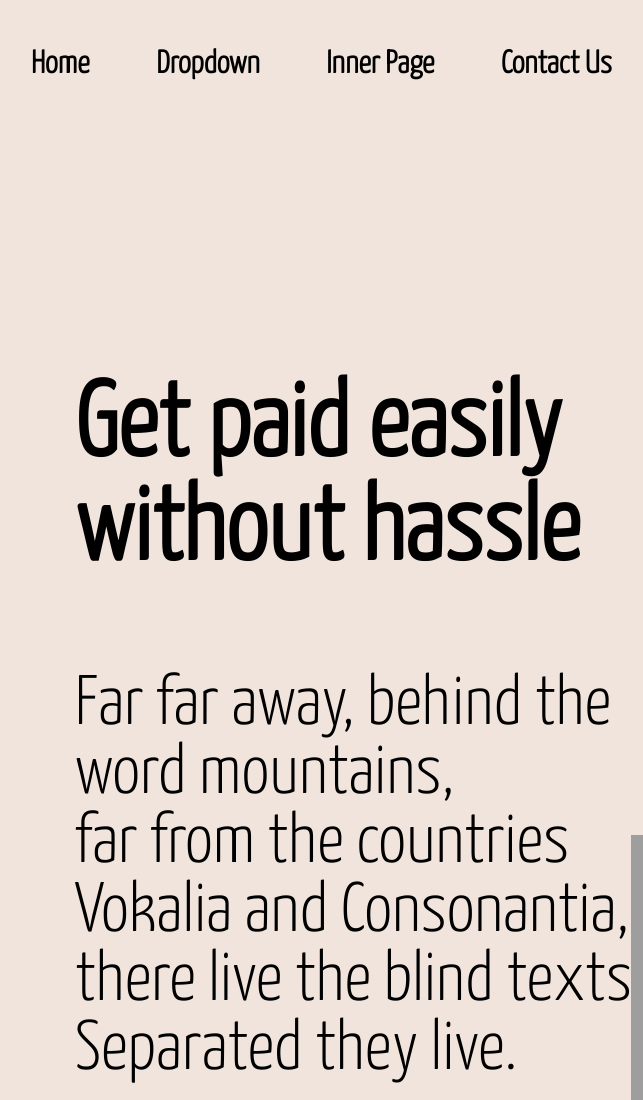
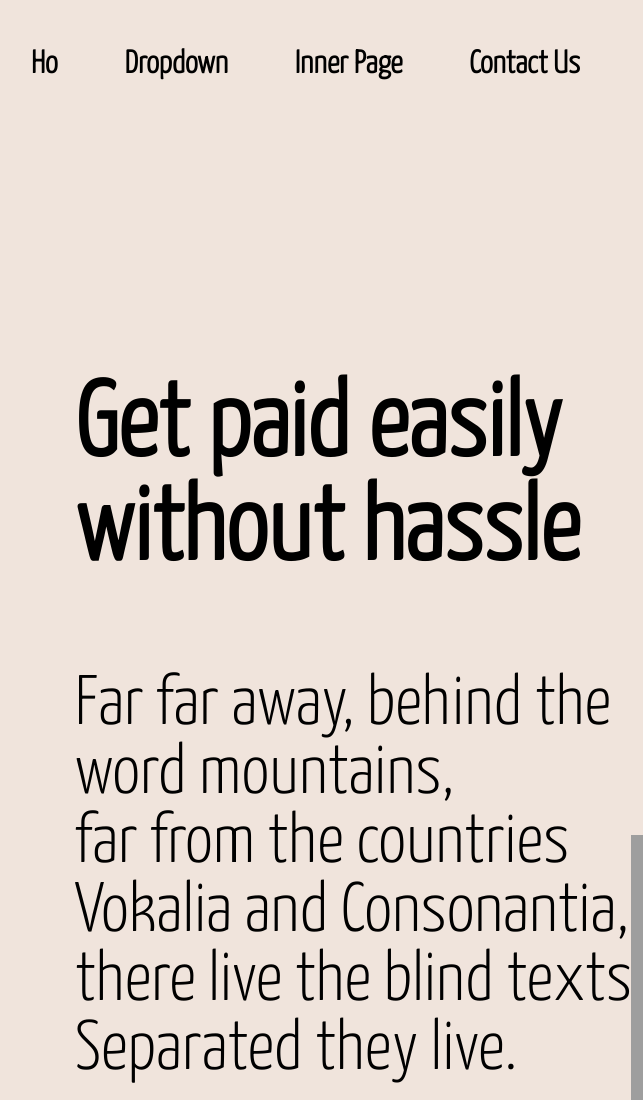
Before and after one commit to dequentin24/dequentin24.github.io, a plain HTML site: page index.html in a window 1280 px wide. Shown: the top 1100 px of the page, without its empty margins (9-652 px from the left). Drawn offline with Linux system fonts and the light colour scheme; grey boxes are pictures that could not be loaded; a web font is replaced by a local one.

Commit message:
test commit

```diff
--- a/index.html
+++ b/index.html
@@ -14,7 +14,7 @@
             <nav class="list1" >
                 <ul >
                     <b>
-                <li> <a href="#">Home</a></li>
+                <li> <a href="#">Ho</a></li>
                 <li> <a href="/">Dropdown</a></li>
                 <li> <a href="/">Inner Page</a></li>
                 <li>  <a href="/">Contact Us</a></li>
```
